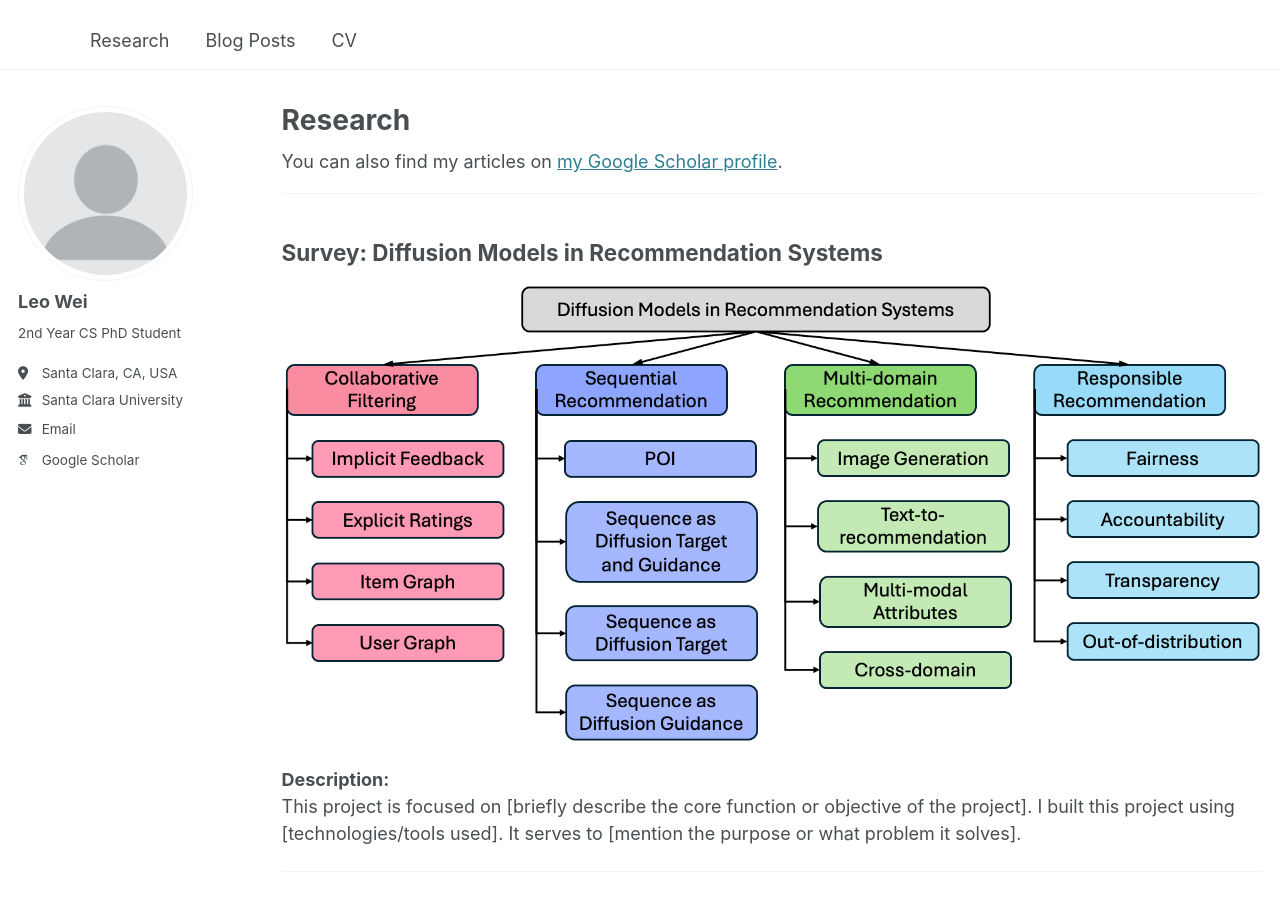
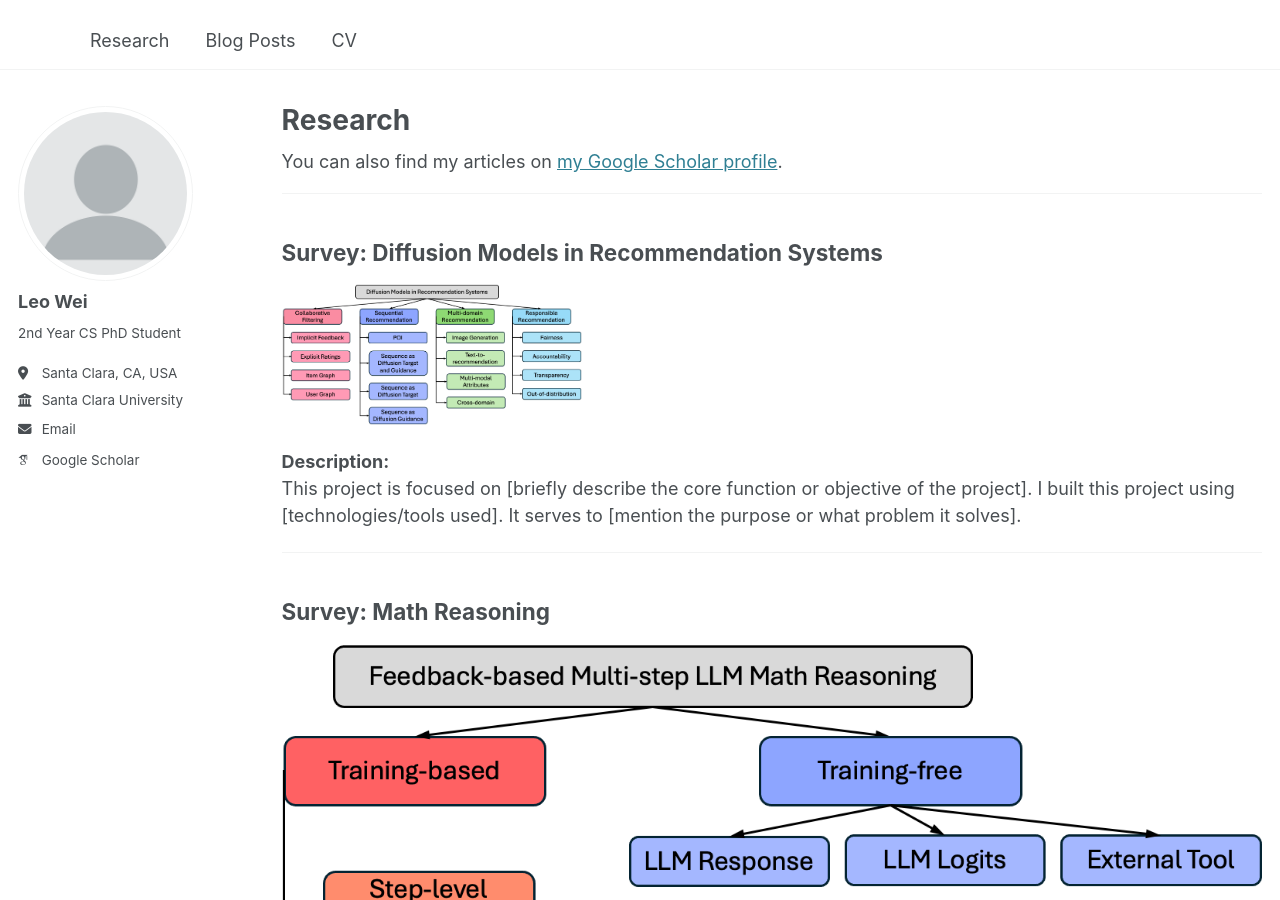
Before and after one commit to tingruew/tingruew.github.io, a Jekyll site: the page built from _pages/publications.md, in a window 1280 px wide and 900 px high. Built offline with Jekyll 4.4.1, drawn with Linux system fonts in a browser that asks for light colours; some web fonts are replaced.

Commit message:
Update publications.md

```diff
--- a/_pages/publications.md
+++ b/_pages/publications.md
@@ -14,7 +14,7 @@ author_profile: true
 ---
 
 ## **Survey: Diffusion Models in Recommendation Systems**
-![](../images/publications/diffusionrecsys.png)
+<img src="../images/publications/diffusionrecsys.png" alt="Project Image" width="300" />
 
 **Description:**
 This project is focused on [briefly describe the core function or objective of the project]. I built this project using [technologies/tools used]. It serves to [mention the purpose or what problem it solves].
```
